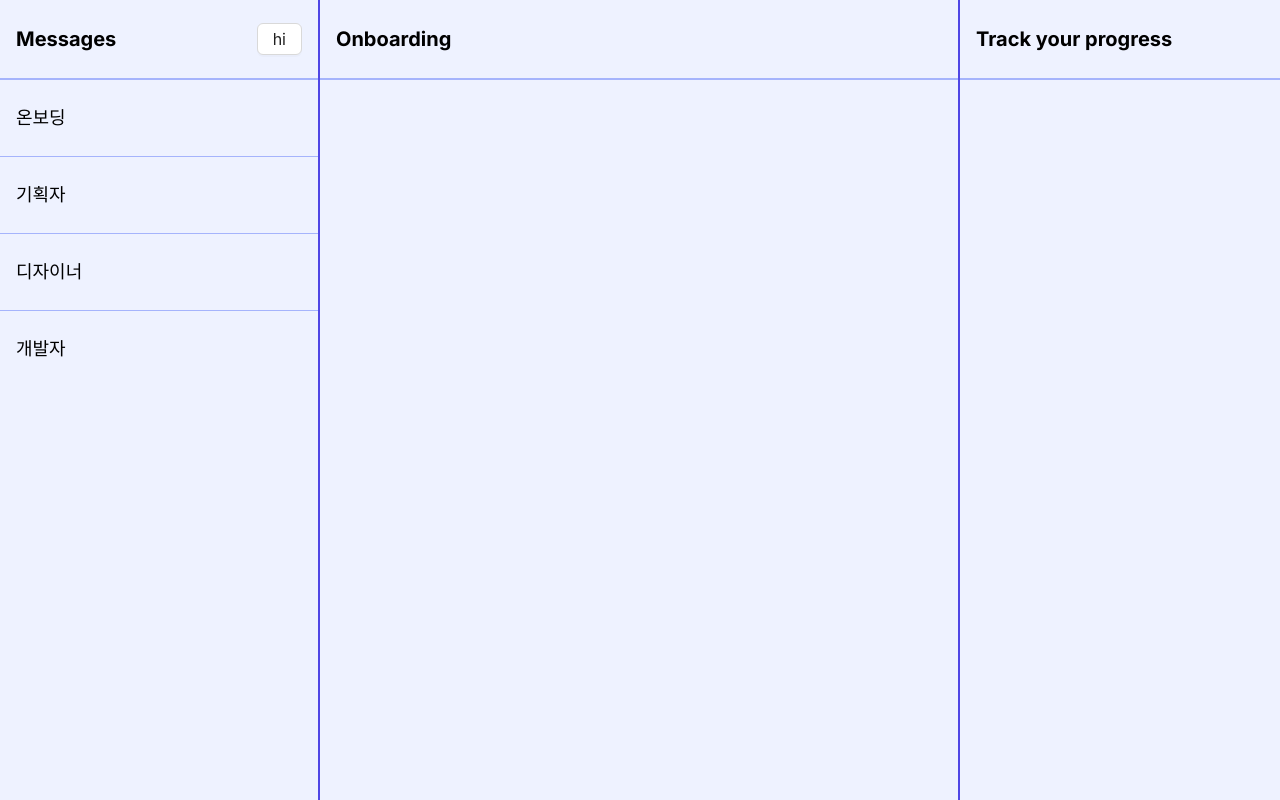
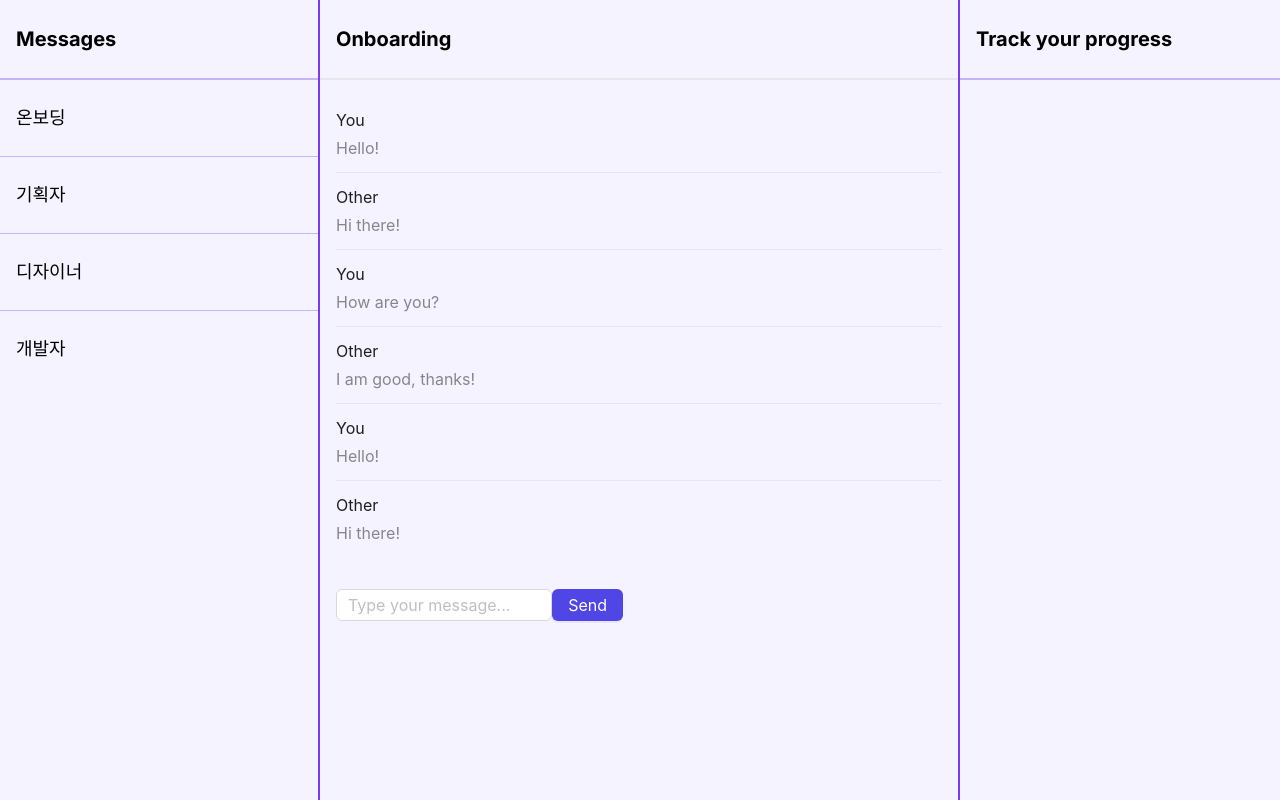
Before and after one commit to minkyung5x5/side-sasu, a Next.js app: page / in a window 1280 px wide. Built offline with nearby package versions, Linux system fonts and the light colour scheme.

Commit message:
add chat layout

```diff
--- /dev/null
+++ b/components/chat.tsx
@@ -0,0 +1,67 @@
+"use client"
+import { useState } from 'react';
+import { Input, Button, List } from 'antd';
+
+// 가짜 데이터 (임시로 사용)
+const initialMessages = [
+    { id: 1, text: 'Hello!', sender: 'user' },
+    { id: 2, text: 'Hi there!', sender: 'other' },
+    { id: 3, text: 'How are you?', sender: 'user' },
+    { id: 4, text: 'I am good, thanks!', sender: 'other' },
+    { id: 5, text: 'Hello!', sender: 'user' },
+    { id: 6, text: 'Hi there!', sender: 'other' },
+];
+
+const Chat = () => {
+    const [messages, setMessages] = useState(initialMessages);
+    const [inputValue, setInputValue] = useState('');
+
+    const handleMessageSend = () => {
+        if (inputValue.trim() === '') return;
+        const newMessage = {
+            id: messages.length + 1,
+            text: inputValue,
+            sender: 'user',
+        };
+        setMessages([...messages, newMessage]);
+        setInputValue('');
+    };
+
+    return (
+        <div className='relative h-screen w-full'>
+            <div className="h-20 p-4 border-b-2 border-indigo-300 flex items-center">
+                <div className="text-xl font-bold">Onboarding</div>
+            </div>
+            <div className="overflow-y-auto h-96 flex flex-col justify-between max-w-screen-md mx-auto p-4">
+                <div className="overflow-y-auto">
+                    <List
+                        itemLayout="horizontal"
+                        dataSource={messages}
+                        renderItem={(item) => (
+                            <List.Item className={`text-${item.sender === 'user' ? 'right' : 'left'}`}>
+                                <List.Item.Meta
+                                    title={item.sender === 'user' ? 'You' : 'Other'}
+                                    description={item.text}
+                                />
+                            </List.Item>
+                        )}
+                    />
+                </div>
+            </div>
+            <div className="fixed w-1/2 p-4 bottom-0 left-0 pl-4 flex items-center justify-center space-x-4 flex ">
+                <Input
+                    placeholder="Type your message..."
+                    value={inputValue}
+                    onChange={(e) => setInputValue(e.target.value)}
+                    onPressEnter={handleMessageSend}
+                />
+                <Button type="primary" onClick={handleMessageSend}>
+                    Send
+                </Button>
+            </div>
+
+        </div>
+    );
+};
+
+export default Chat;
--- a/src/app/page.tsx
+++ b/src/app/page.tsx
@@ -1,28 +1,25 @@
-import { Button } from 'antd'; // 예시로 antd의 Button을 import
+import Chat from '../../components/chat';
 
 export default function Home() {
   return (
-    <main className="grid grid-cols-4 min-h-screen bg-indigo-50">
-      <div className="col-span-1 border-r-2 border-indigo-600">
-        <div className="h-20 p-4 border-b-2 border-indigo-300 flex items-center justify-between">
-          <div className="text-xl font-bold">Messages</div>
-          <Button>{'hi'}</Button>
+    <main className="flex h-screen bg-violet-50">
+      <div className="w-1/4 border-r-2 border-violet-600">
+        <div className="h-20 p-4 border-b-2 border-violet-300 flex items-center">
+          <div className="text-xl font-bold">{'Messages'}</div>
         </div>
-        <div className="flex flex-col divide-y divide-indigo-300">
-          <div className="px-4 py-6 text-lg">온보딩</div>
-          <div className="px-4 py-6 text-lg">기획자</div>
-          <div className="px-4 py-6 text-lg">디자이너</div>
-          <div className="px-4 py-6 text-lg">개발자</div>
+        <div className="flex flex-col divide-y divide-violet-300">
+          <div className="px-4 py-6 text-lg">{'온보딩'}</div>
+          <div className="px-4 py-6 text-lg">{'기획자'}</div>
+          <div className="px-4 py-6 text-lg">{'디자이너'}</div>
+          <div className="px-4 py-6 text-lg">{'개발자'}</div>
         </div>
       </div>
-      <div className="col-span-2 border-r-2 border-indigo-600">
-        <div className="h-20 p-4 border-b-2 border-indigo-300 flex items-center">
-          <div className="text-xl font-bold">Onboarding</div>
-        </div>
+      <div className="w-1/2 border-r-2 border-violet-600">
+        <Chat />
       </div>
-      <div className="col-span-1">
-        <div className="h-20 p-4 border-b-2 border-indigo-300 flex items-center">
-          <div className="text-xl font-bold">Track your progress</div>
+      <div className="w-1/4">
+        <div className="h-20 p-4 border-b-2 border-violet-300 flex items-center">
+          <div className="text-xl font-bold">{'Track your progress'}</div>
         </div>
       </div>
     </main>
--- a/styles/theme.tsx
+++ b/styles/theme.tsx
@@ -3,7 +3,7 @@ import type { ThemeConfig } from 'antd';
 const theme: ThemeConfig = {
     token: {
         fontSize: 16,
-        colorPrimary: '#531dab',
+        colorPrimary: "#4F46E5",
     },
 };
 
```
Also changed, not shown: 1 other file (tests, documents, lock files or other folders).
